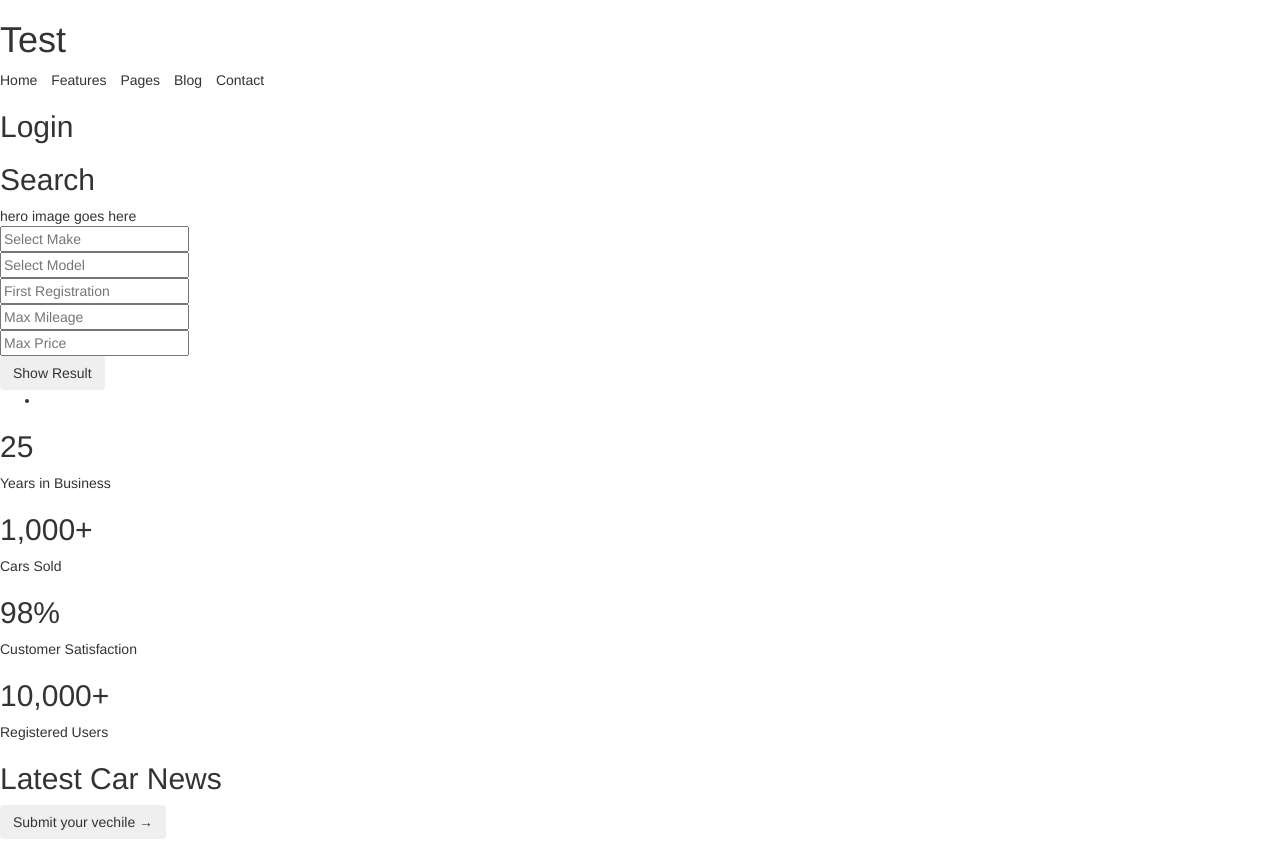
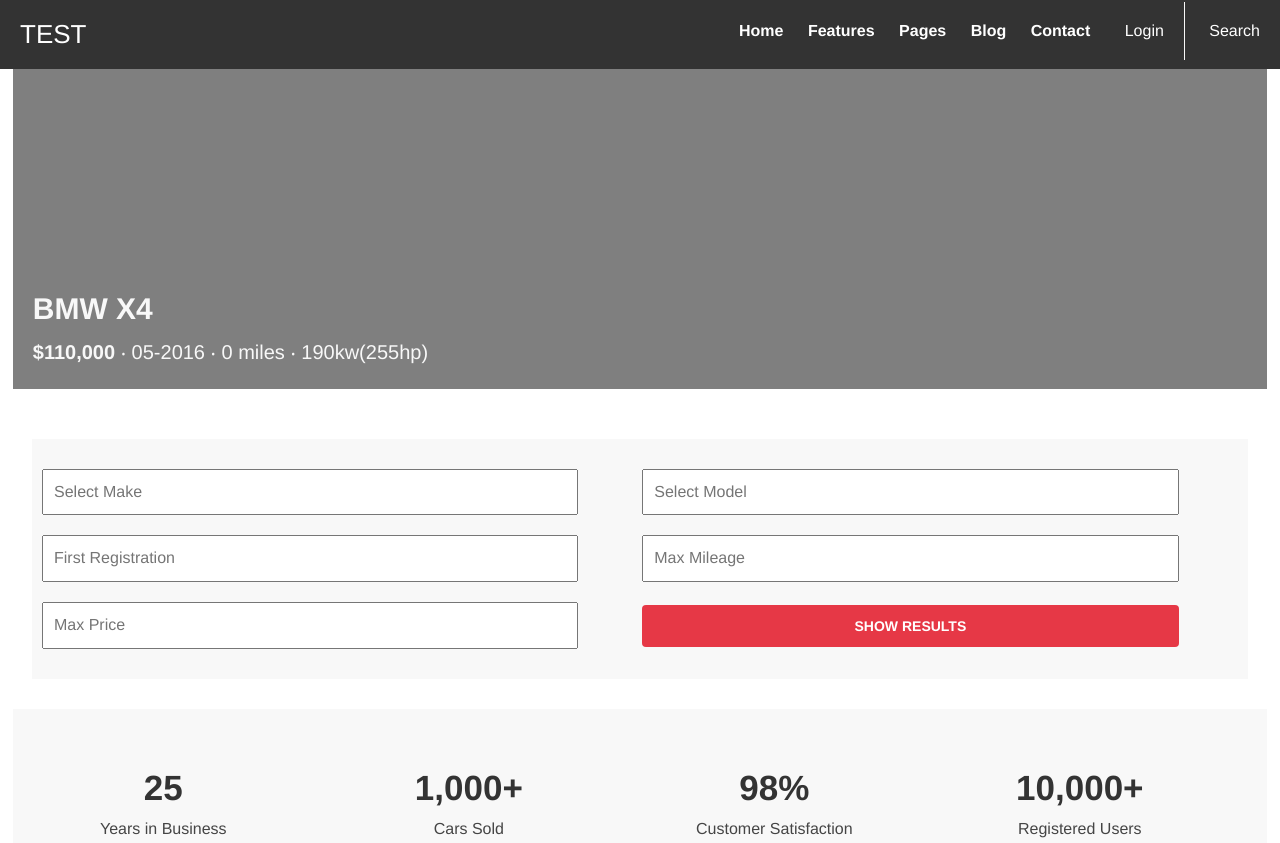
Before and after one commit to adrianpearman/CommerceDynamicCodingChallenge, a website: page index.html in a window 1280 px wide. Shown: the top 843 px of the page. Drawn offline with nearby package versions, Linux system fonts and the light colour scheme.

Commit message:
styling added to the header hero input and metrics section.

```diff
--- a/index.html
+++ b/index.html
@@ -6,34 +6,38 @@
     <meta http-equiv="X-UA-Compatible" content="ie=edge">
     <!-- Latest compiled and minified CSS -->
     <link rel="stylesheet" href="https://maxcdn.bootstrapcdn.com/bootstrap/3.3.7/css/bootstrap.min.css" integrity="sha384-BVYiiSIFeK1dGmJRAkycuHAHRg32OmUcww7on3RYdg4Va+PmSTsz/K68vbdEjh4u" crossorigin="anonymous">
+    <link rel="stylesheet" href="/css/style.css">
     <title>Document</title>
 </head>
 <body>
-    <section class="header">
-        <span class="logo">
+    <header class="header">
+        <div class="logo">
             <h1>Test</h1>
-        </span>
+        </div>
+        <div class="navigation">
+            <ul>
+                <li> <a href="#">Home</a> </li>
+                <li> <a href="#">Features</a> </li>
+                <li> <a href="#">Pages</a> </li>
+                <li> <a href="#">Blog</a> </li>
+                <li> <a href="#">Contact</a> </li>
+            </ul>
+            <div class="user-login">
+                <h2>Login</h2>
+            </div>
+            <div class="user-search">
+                <p>Search</p>
+            </div>
+        </div>
+    </header>
 
-        <ul class="list-unstyled list-inline">
-            <li>Home</li>
-            <li>Features</li>
-            <li>Pages</li>
-            <li>Blog</li>
-            <li>Contact</li>
-        </ul>
-
-        <span class="logo">
-            <h2>Login</h2>
-            <h2>Search</h2>
-        </span>
+    <section class="section-hero">
+        <div class="hero__car-specs">
+            <h1>BMW X4</h1>
+            <h2><span class='emphasize'>$110,000</span> &#8231; 05-2016 &#8231; 0 miles &#8231; 190kw(255hp)</h2>
+        </div>
     </section>
-    <section class="hero">
-        <div class="hero__car-image">
-            hero image goes here
-        </div>
-        <div class="hero__car-specs"></div>
-    </section>
-    <section class="search-input">
+    <section class="section-search-input">
         <form action="">
             <div class="search-item-container">
                 <input type="text" placeholder="Select Make">
@@ -52,18 +56,18 @@
             </div>
             <div class="search-item-container">
                 <button class="btn btn-submit">
-                    Show Result
+                    Show Results
                 </button>
             </div>
         </form>
     </section>
-    <section class="results">
+    <!-- <section class="section-results">
         <div class="results__button-container"></div>
         <ul class="results__list">
             <li class="results__list-item"></li>
         </ul>
-    </section>
-    <section class="metrics">
+    </section> -->
+    <section class="section-metrics">
         <div class="metrics__information-container">
             <h2>25</h2>
             <p>Years in Business</p>
@@ -81,14 +85,14 @@
             <p>Registered Users</p>
         </div>
     </section>
-    <section class="car-news">
+    <!-- <section class="section-car-news">
         <h2>Latest Car News</h2>
         <div class="car-news__news-list"></div>
-    </section>
-    <section class="submit-your-vechile">
+    </section> -->
+    <!-- <section class="section-submit-your-vechile">
         <button class='btn btn-submit'>Submit your vechile &rarr;</button>
-    </section>
-    <footer class="footer">
+    </section> -->
+    <!-- <footer class="footer">
         <div class="footer__contact-info">
             <div class="footer__contact-info--address">
                 <h2 class='title'>Car Dealer</h2>
@@ -120,10 +124,13 @@
         <div class="footer__copyright">
             Copyright &copy; 2016 by Car Dealer Inc.
         </div>
-    </footer>
+    </footer> -->
 
-    <!-- Latest compiled and minified JavaScript -->
-    <script src="https://maxcdn.bootstrapcdn.com/bootstrap/3.3.7/js/bootstrap.min.js" integrity="sha384-Tc5IQib027qvyjSMfHjOMaLkfuWVxZxUPnCJA7l2mCWNIpG9mGCD8wGNIcPD7Txa"       crossorigin="anonymous"></script>
-    <script src='./app.js'></script>
+    <!-- <img src="./demo.png" alt="" style="width: 100%"> -->
+
+    <!-- <script src="https://maxcdn.bootstrapcdn.com/bootstrap/3.3.7/js/bootstrap.min.js" integrity="sha384-Tc5IQib027qvyjSMfHjOMaLkfuWVxZxUPnCJA7l2mCWNIpG9mGCD8wGNIcPD7Txa"       crossorigin="anonymous"></script> -->
+    <!-- jQuery -->
+    <script src="https://ajax.googleapis.com/ajax/libs/jquery/3.3.1/jquery.min.js"></script>
+    <script src='./js/app.js'></script>
 </body>
 </html>
--- /dev/null
+++ b/sass/abstract/_mixins.scss
@@ -0,0 +1,20 @@
+// Responsive Widths
+// Mobile > 600px
+// Tablet Portrait 600px - 900px
+// Tablet Landscape 900px - 1200px
+// Large Desktop < 1800px
+
+@mixin respond($breakpoint){
+    @if $breakpoint == phone {
+        @media(max-width: 37.5em){ @content }
+    };
+    @if $breakpoint == tab-port {
+        @media(max-width: 56.25em){ @content }
+    };
+    @if $breakpoint == tab-land {
+        @media(max-width: 75em){ @content }
+    };
+    @if $breakpoint == big-desktop {
+        @media(max-width: 112em){ @content }
+    };
+}
--- /dev/null
+++ b/sass/abstract/_variables.scss
@@ -0,0 +1,12 @@
+// Colors
+$LightGrey: #F8F8F8;
+$DarkGrey1: #444444;
+$DarkGrey2: #333333;
+$DarkGrey3: #2B2B2B;
+$LightRed: #FA726C;
+$DarkRed: #E63846;
+$White: #ffffff;
+
+// Font
+$DefaultFont: 1.6rem;
+$LogoFont: 3rem;
--- /dev/null
+++ b/sass/base/_base.scss
@@ -0,0 +1,22 @@
+*,
+*::before,
+*::after{
+    box-sizing: border-box;
+    margin: 0;
+    padding: 0;
+}
+
+html{
+    font-size: 62.5%;
+}
+
+body{
+    font-size: $DefaultFont;
+    font-weight: 400;
+    color: $DarkGrey2;
+}
+
+ul,h1,h2,h3,h4,h5,p{
+    margin: 0;
+    padding: 0;
+}
--- /dev/null
+++ b/sass/base/_utilities.scss
@@ -0,0 +1,9 @@
+.emphasize{
+    font-weight: 600;
+}
+
+.btn-submit{
+    color: white;
+    background: $DarkRed;
+    width: 100%;
+}
--- /dev/null
+++ b/sass/layout/_header.scss
@@ -0,0 +1,48 @@
+.header{
+    background-color: $DarkGrey2;
+    color: $White;
+    overflow: hidden;
+
+    .logo{
+        display: inline-block;
+        padding: 2rem;
+        h1{
+            font-size: 2.6rem;
+            text-transform: uppercase;
+        }
+    }
+
+    .navigation{
+        display: inline-block;
+        float: right;
+        ul{
+            display: inline-block;
+            li{
+                display: inline-block;
+                padding: 1rem;
+                font-weight: 600;
+                a{
+                    color: $White;
+                }
+            }
+        }
+
+        .user-login,
+        .user-search{
+            padding: 2rem;
+        }
+
+        .user-login{
+            display: inline-block;
+            border-right: 1px solid $LightGrey;
+            h2{
+                font-size: $DefaultFont;
+                font-weight: 400;
+            }
+        }
+
+        .user-search{
+            display: inline-block;
+        }
+    }
+}
--- /dev/null
+++ b/sass/main.scss
@@ -0,0 +1,9 @@
+@import './abstract/mixins';
+@import './abstract/variables';
+@import './base/base';
+@import './base/utilities';
+@import './components/header';
+@import './layout/footer';
+@import './layout/header';
+@import './layout/navigation';
+@import './pages/home';
--- /dev/null
+++ b/sass/pages/_home.scss
@@ -0,0 +1,83 @@
+.section-hero{
+    width: 98%;
+    height: 40vh;
+    margin: 0 auto;
+    background-color: rgba(black, 0.5);
+    position: relative;
+
+    .hero__car-specs{
+        position: absolute;
+        bottom: 1rem;
+        color: $LightGrey;
+        margin-bottom: 1rem;
+        h1{
+            font-size: 3rem;
+            font-weight: 600;
+            padding: 1rem 2rem;
+        }
+        h2{
+            .emphasize{
+                font-weight: 600;
+            }
+            font-size: 2rem;
+            padding: 0.6rem 2rem;
+            font-weight: 400;
+        }
+    }
+}
+
+.section-search-input{
+    width: 95%;
+    margin: 0 auto;
+    background-color: $LightGrey;
+
+    form{
+        margin-top: 5rem;
+        padding: 2rem 0;
+
+        .search-item-container {
+            width: 49%;
+            display: inline-block;
+
+            input{
+                width: 90%;
+                margin: 1rem;
+                padding: 1rem;
+            }
+            button{
+                width: 90%;
+                margin: 1rem;
+                padding: 1rem;
+                text-transform: uppercase;
+                font-weight: 600;
+
+                &::hover{
+                    color: $White;
+                }
+            }
+        }
+    }
+}
+
+.section-metrics{
+    width: 98%;
+    margin: 3rem auto;
+    background-color: $LightGrey;
+
+    .metrics__information-container{
+        display: inline-block;
+        width: 24%;
+        text-align: center;
+        padding: 6rem 0;
+
+        h2{
+            font-weight: 800;
+            font-size: 3.5rem;
+            margin-bottom: 1rem;
+        }
+
+        p{
+            color: lighten($DarkGrey1, 0.2);
+        }
+    }
+}
```
Also changed, not shown: package.json (+10 -2 lines), css/style.css (added), js/app.js (renamed from app.js), sass/components/_header.scss (added), sass/layout/_footer.scss (added), sass/layout/_navigation.scss (added), 2 other files.
